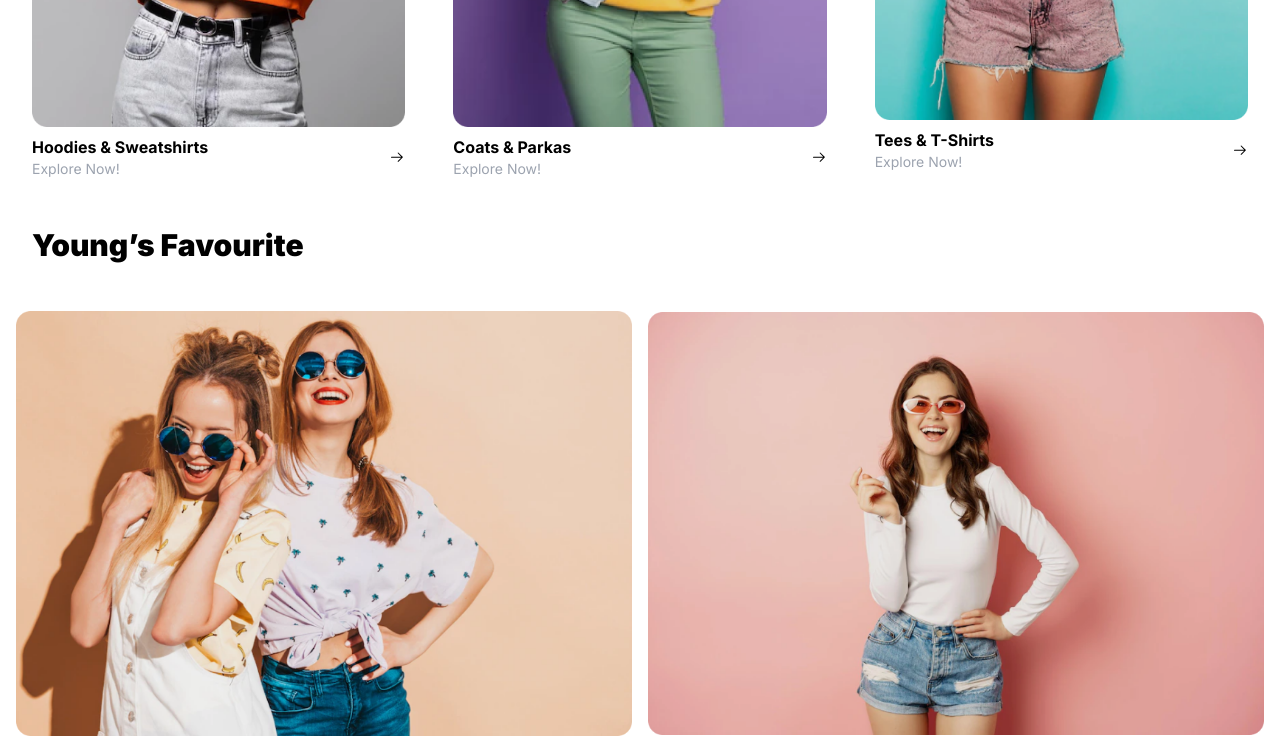
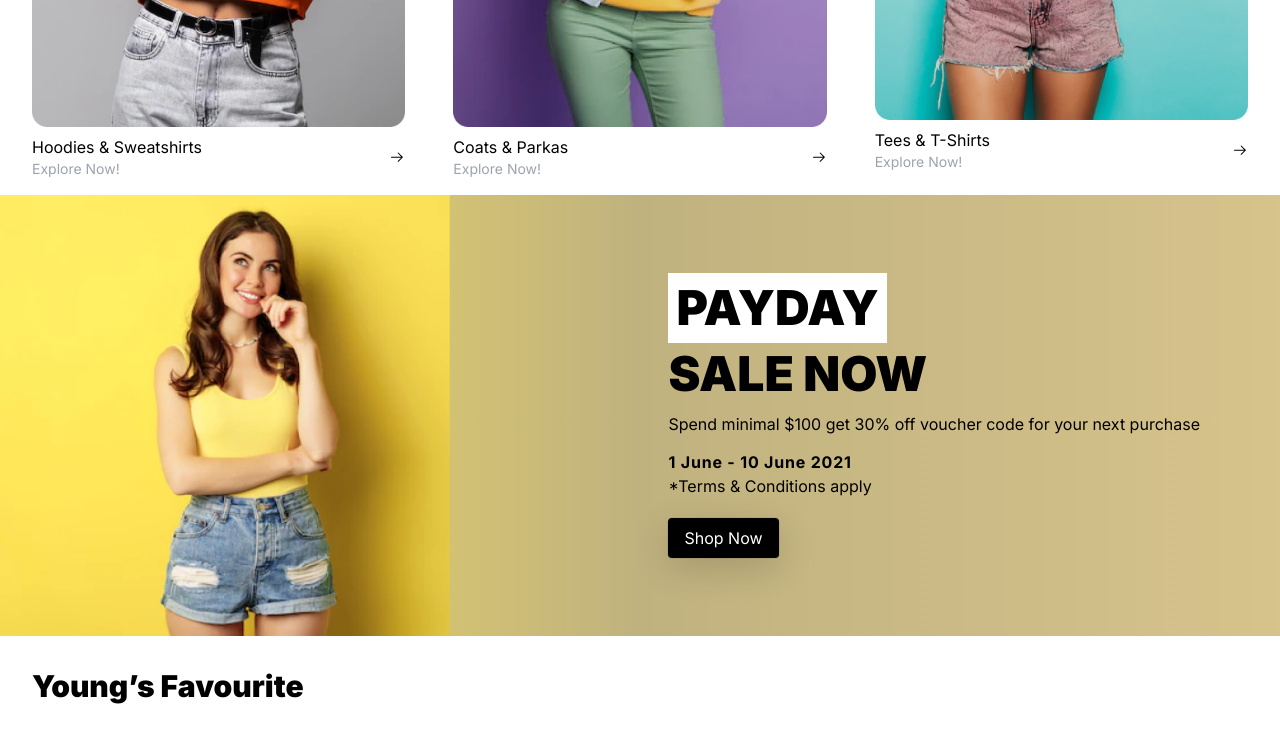
Before and after one commit to Bilal0335/Fashion-Website, a Next.js app: page / in a window 1280 px wide. Shown: the part 1360-2105 px from the top of the page. Built offline with nearby package versions, Linux system fonts and the light colour scheme.

Commit message:
😄update😄

```diff
--- a/src/app/page.tsx
+++ b/src/app/page.tsx
@@ -1,5 +1,6 @@
 import Hero from "@/components/widgets/Hero";
 import NewArrivals from "@/components/widgets/NewArrivals";
+import PayDay from "@/components/widgets/PayDay";
 import YoungLife from "@/components/widgets/YoungLife";
 export default function Home() {
   return (
@@ -8,6 +9,8 @@ export default function Home() {
       <Hero />
       {/* New ARRIVALS */}
       <NewArrivals />
+      {/* PAYDAY SALE NOW */}
+      <PayDay />
       {/* Young's Favorite */}
       <YoungLife />
     </>
--- a/src/components/widgets/NewArrivals.tsx
+++ b/src/components/widgets/NewArrivals.tsx
@@ -23,7 +23,7 @@ const ArrivalItem = ({
     <div className="flex justify-between items-center mt-2">
       {/* Text */}
       <div className="flex flex-col items-start">
-        <h4 className="font-bold">{title}</h4>
+        <h4 className="font-bolnpm rund">{title}</h4>
         <h5 className="text-sm text-gray-400">{subtitle}</h5>
       </div>
       {/* Icon */}
--- /dev/null
+++ b/src/components/widgets/PayDay.tsx
@@ -0,0 +1,41 @@
+import React from "react";
+import Wrapper from "../shared/Wrapper";
+import PayImage from "@/assets/image/imag1.png";
+import Image from "next/image";
+import Button from "../shared/Button";
+const PayDay = () => {
+  return (
+    <div>
+      {/* <Wrapper> */}
+      <div className="flex justify-between items-center  bg-gradient-to-r from-[#FDE758] to-[#c2a451a9] via-[#c0b27f]">
+        <div>
+          <Image
+            src={PayImage}
+            alt="PAYDAY SALE NOW"
+            width={450}
+            height={450}
+            className="object-cover"
+          />
+        </div>
+        <div className="mr-20">
+          <h4 className="text-5xl font-black leading-[1.3]">
+            <span className="inline-block relative bg-white px-2 py-1">
+              PAYDAY
+            </span>
+            <br />
+            <span> SALE NOW</span>
+          </h4>
+          <p className="leading-5 mb-4 mt-2 whitespace-pre-line">
+            Spend minimal $100 get 30% off voucher code for your next purchase
+          </p>
+          <b className="font-bold tracking-wider">1 June - 10 June 2021</b>
+          <p className="mb-5">*Terms & Conditions apply</p>
+          <Button text={"Shop Now"} href={"#"} />
+        </div>
+      </div>
+      {/* </Wrapper> */}
+    </div>
+  );
+};
+
+export default PayDay;
--- a/src/components/widgets/YoungLife.tsx
+++ b/src/components/widgets/YoungLife.tsx
@@ -25,7 +25,7 @@ const YoungLife = () => {
           <h1 className="text-3xl font-black leading-[2] py-5 text-left ml-4 mb-4">
             Young’s Favourite
           </h1>
-          <div className="grid grid-cols-1 items-center sm:grid-cols-2 md:grid-cols-2 gap-4 m-auto mb-7">
+          <div className="grid grid-cols-1 items-center sm:grid-cols-2 md:grid-cols-2 gap-4 m-auto mb-7 mt-2">
             {younLife.map((item, index) => (
               <div key={index}>
                 <Image
```
Also changed, not shown: src/assets/image/app1.png (added), src/assets/image/app2.png (added).
